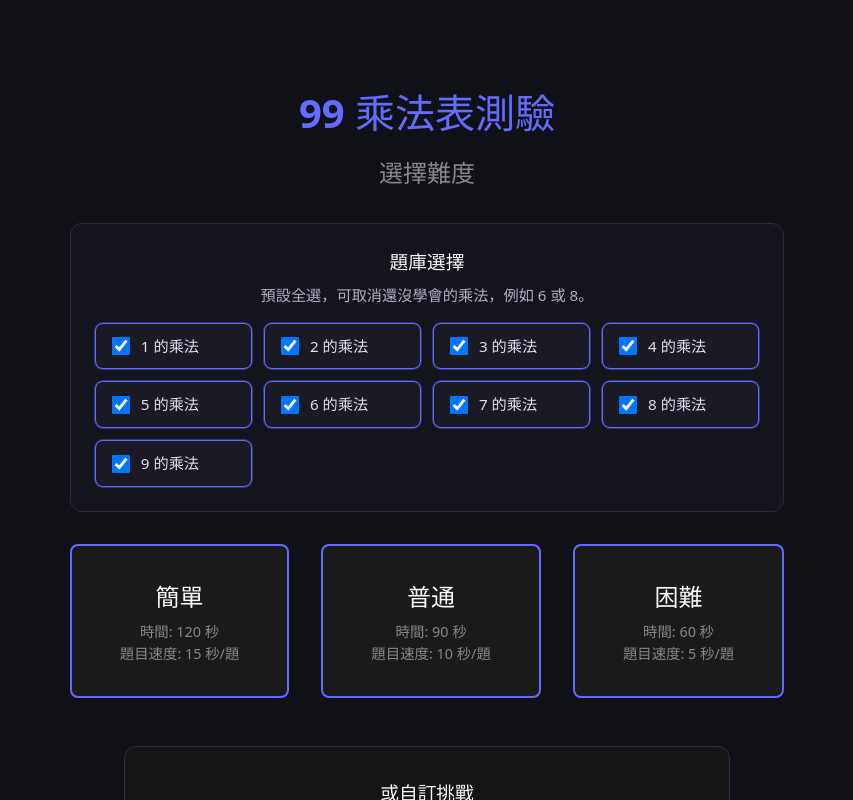
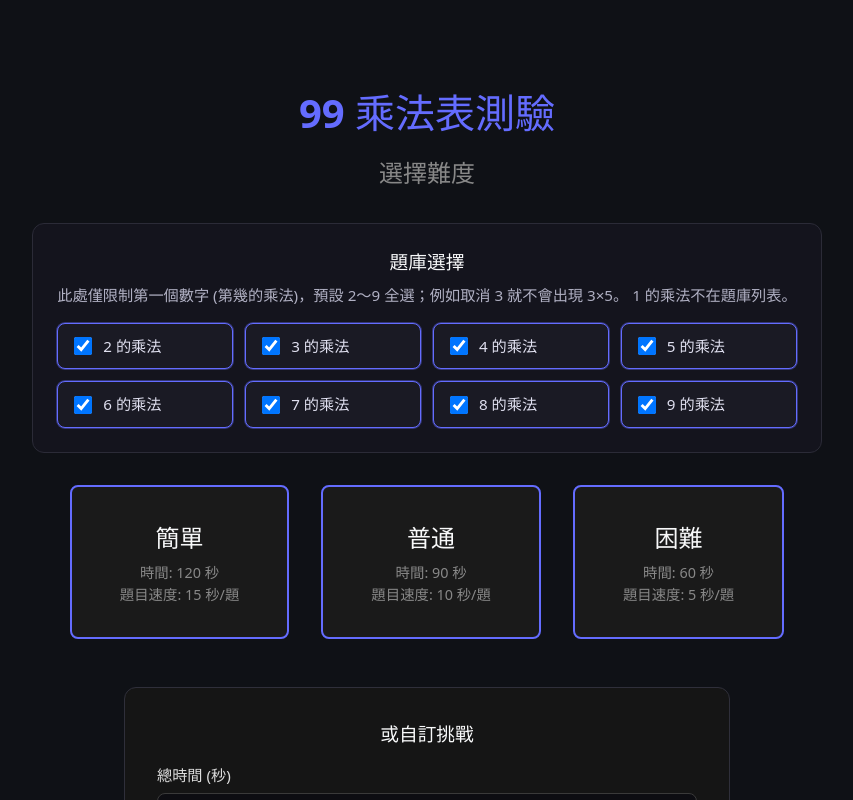
Before and after one commit to jikotw74/iris-test-99, a React (Vite) app: page / in a window 1280 px wide. Shown: the top 800 px of the page, without its empty margins (213-1066 px from the left). Built offline with nearby package versions, Linux system fonts and the light colour scheme.

Commit message:
feat: 更新題庫選擇功能，限制第一個數字的乘法表，並移除 1 的乘法

```diff
--- a/src/components/DifficultySelector.tsx
+++ b/src/components/DifficultySelector.tsx
@@ -77,7 +77,10 @@ const DifficultySelector: React.FC<Props> = ({
 
       <div className="table-selector">
         <h3>題庫選擇</h3>
-        <p>預設全選，可取消還沒學會的乘法，例如 6 或 8。</p>
+        <p>
+          此處僅限制第一個數字 (第幾的乘法)，預設 2～9 全選；例如取消 3 就不會出現 3×5。
+          1 的乘法不在題庫列表。
+        </p>
         <div className="table-grid">
           {MULTIPLICATION_TABLES.map((table) => {
             const checked = selectedTables.includes(table);
--- a/src/types.ts
+++ b/src/types.ts
@@ -10,7 +10,7 @@ export interface Question {
   answer: number;
 }
 
-export const MULTIPLICATION_TABLES = [1, 2, 3, 4, 5, 6, 7, 8, 9] as const;
+export const MULTIPLICATION_TABLES = [2, 3, 4, 5, 6, 7, 8, 9] as const;
 export type MultiplicationTable = (typeof MULTIPLICATION_TABLES)[number];
 
 export interface GameState {
--- a/src/utils.ts
+++ b/src/utils.ts
@@ -2,9 +2,9 @@ import type { Question } from './types';
 import { MULTIPLICATION_TABLES } from './types';
 
 export const generateQuestion = (allowedTables: number[] = [...MULTIPLICATION_TABLES]): Question => {
-  const pool = allowedTables.length ? allowedTables : [...MULTIPLICATION_TABLES];
-  const num1 = pool[Math.floor(Math.random() * pool.length)];
-  const num2 = pool[Math.floor(Math.random() * pool.length)];
+  const firstNumberPool = allowedTables.length ? allowedTables : [...MULTIPLICATION_TABLES];
+  const num1 = firstNumberPool[Math.floor(Math.random() * firstNumberPool.length)];
+  const num2 = Math.floor(Math.random() * 9) + 1;
   return {
     num1,
     num2,
```
Also changed, not shown: 1 other file (tests, documents, lock files or other folders).
